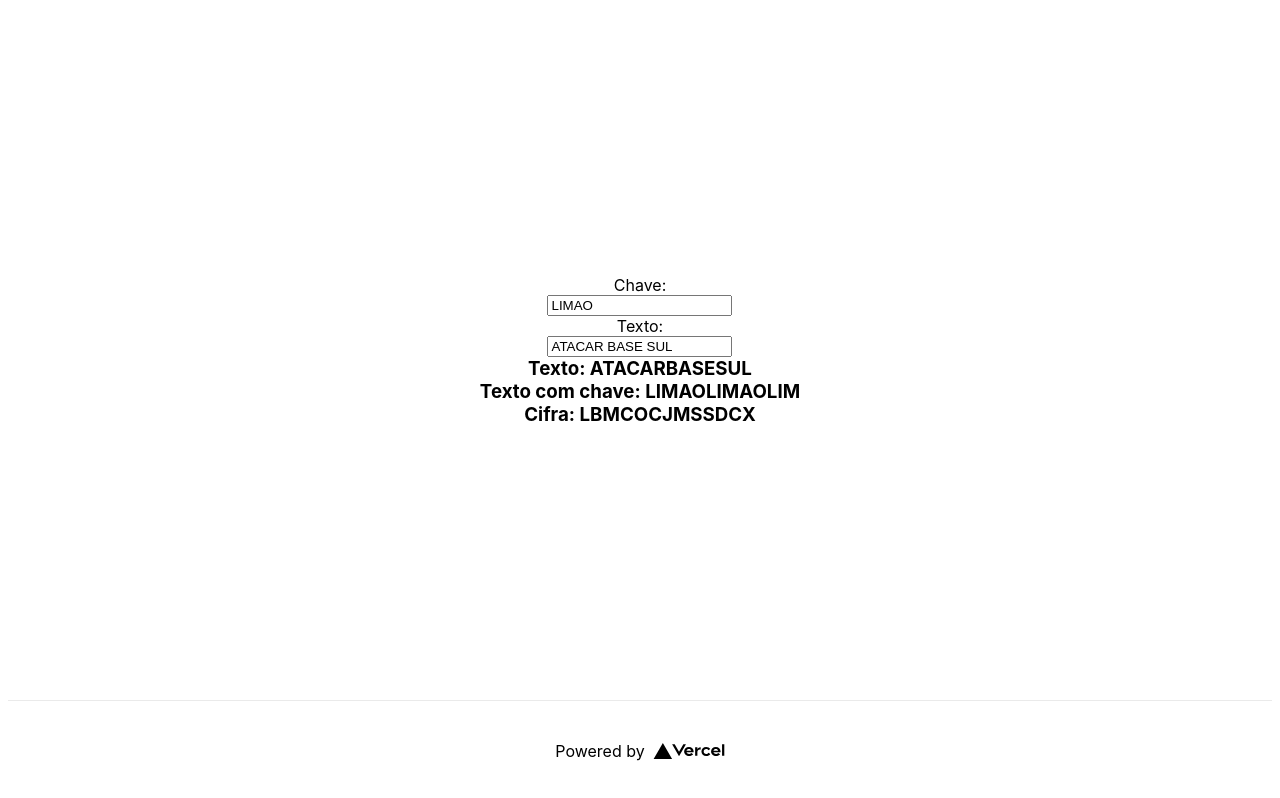
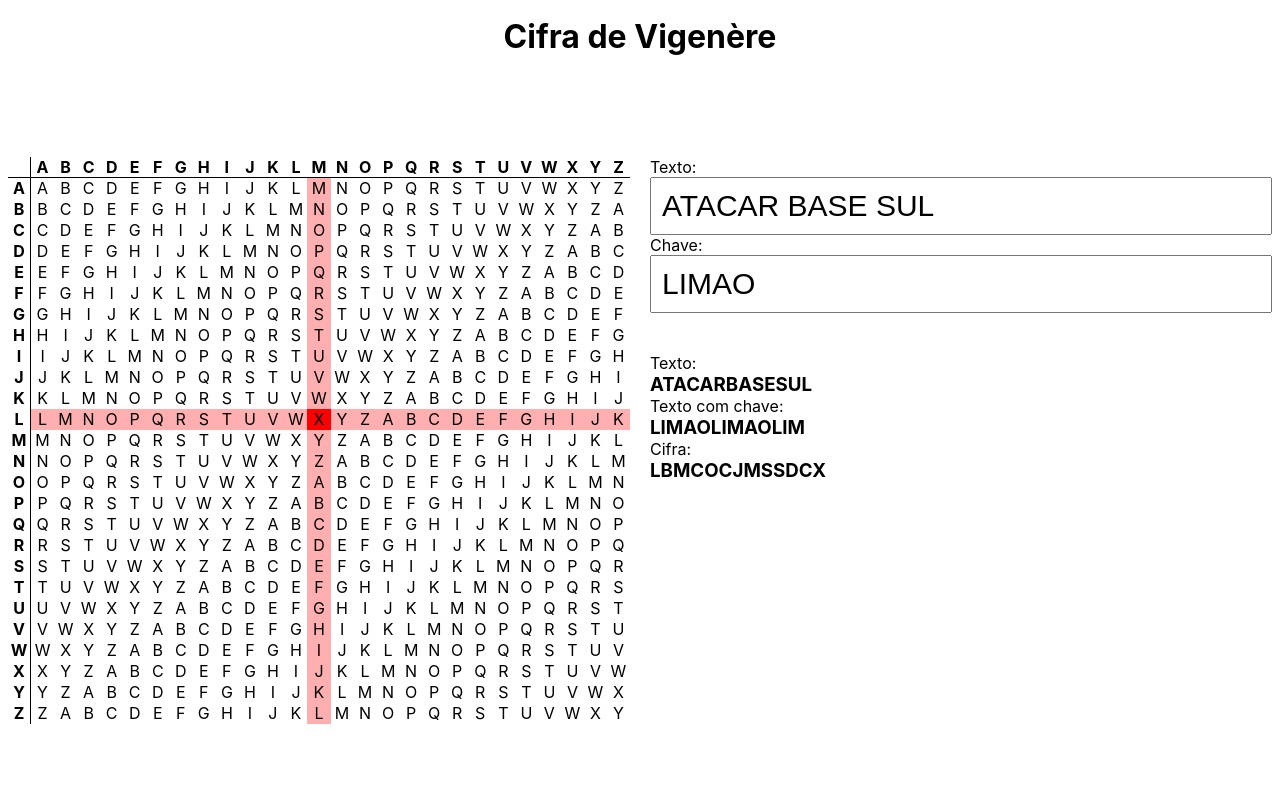
Before and after one commit to matherique/vigenere-chiper, a Next.js app: page / in a window 1280 px wide. Shown: the top 798 px of the page. Built offline with nearby package versions, Linux system fonts and the light colour scheme.

Commit message:
add table animation

```diff
--- a/pages/index.tsx
+++ b/pages/index.tsx
@@ -1,68 +1,116 @@
-import React from 'react'
-import Head from 'next/head'
-import Image from 'next/image'
-import styles from '../styles/Home.module.css'
+import React from "react";
+import Head from "next/head";
+import styles from "../styles/Home.module.css";
 
 const alphabet = "ABCDEFGHIJKLMNOPQRSTUVWXYZ";
-const table = Array.from({ length: 26 }, (_, i) => Array.from({ length: 26 }, (_, j) => alphabet.charAt((j+i) % 26)))
+const table = Array.from({ length: 26 }, (_, i) =>
+  Array.from({ length: 26 }, (_, j) => alphabet.charAt((j + i) % 26))
+);
 
 export default function Home() {
-  const [key, setKey] = React.useState('LIMAO')
-  const [text, setText] = React.useState('ATACAR BASE SUL')
-  const [keyText, setKeyText] = React.useState('')
-  const [cipher, setCipher] = React.useState('')
+  const [key, setKey] = React.useState("LIMAO");
+  const [text, setText] = React.useState("ATACAR BASE SUL");
+  const [keyText, setKeyText] = React.useState("");
+  const [cipher, setCipher] = React.useState("");
+  const [typePos, setTypePos] = React.useState([-1, -1]);
 
   React.useEffect(() => {
-    let textWithNoSpace = text.replace(/ /g, "")
-    let textWithkey = ""
-    let cipherText = ""
-    let size = key.length
+    let textWithNoSpace = text.replace(/ /g, "");
+    let textWithkey = "";
+    let cipherText = "";
+    let size = key.length;
+    let x = -1;
+    let y = -1;
 
-    for(let i = 0; i < textWithNoSpace.length; i++) {
-      const pos = i % size
+    for (let i = 0; i < textWithNoSpace.length; i++) {
+      const pos = i % size;
 
-      let letterFromText = textWithNoSpace.charAt(i)
-      let letterFromKey = key.charAt(pos)
+      let letterFromText = textWithNoSpace.charAt(i);
+      let letterFromKey = key.charAt(pos);
 
-      const y = alphabet.indexOf(letterFromKey)
-      const x = alphabet.indexOf(letterFromText)
+      y = alphabet.indexOf(letterFromKey);
+      x = alphabet.indexOf(letterFromText);
 
-      cipherText += table[y][x]
-      textWithkey += letterFromKey
+      cipherText += table[y][x];
+
+      textWithkey += letterFromKey;
     }
-    setCipher(cipherText)
-    setKeyText(textWithkey)
-  }, [text, key])
+    setTypePos([y, x]);
+    setCipher(cipherText);
+    setKeyText(textWithkey);
+  }, [text, key]);
 
+  function isSelected(x: number, y: number) {
+    if (typePos[0] === y && typePos[1] === x) return styles.selected;
+    return;
+  }
+
+  function isCurrentCol(x: number) {
+    if (typePos[1] === x) return styles.colAndRowSelected;
+  }
+
+  function isCurrentRow(y: number) {
+    if (typePos[0] === y) return styles.colAndRowSelected;
+  }
+
+  function getClassNames(x: number, y: number) {
+    return [isCurrentCol(x), isCurrentRow(y), isSelected(x, y)].join(" ");
+  }
 
   return (
     <div className={styles.container}>
       <Head>
-        <title>Create Next App</title>
+        <title>Cifra de Vigenère</title>
         <meta name="description" content="Generated by create next app" />
         <link rel="icon" href="/favicon.ico" />
       </Head>
-
+      <h1>Cifra de Vigenère</h1>
       <main className={styles.main}>
-        Chave: <input value={key} onChange={e => setKey(e.target.value.toUpperCase())} />
-        Texto: <input value={text} onChange={e => setText(e.target.value.toUpperCase())} />
-        <h3>Texto: {text.replace(/ /g, "")}</h3>
-        <h3>Texto com chave: {keyText}</h3>
-        <h3>Cifra: {cipher}</h3>
+        <div className={styles.left}>
+          <div className={styles.table}>
+            <span className={`${styles.x_line} ${styles.y_line}`}></span>
+            {alphabet.split("").map((l, i) => (
+              <span className={styles.x_line} key={"x" + i}>
+                {l}
+              </span>
+            ))}
+            {table.map((x, i) => {
+              return [
+                <span className={styles.y_line} key={"y" + i}>
+                  {alphabet.charAt(i)}
+                </span>,
+                ...x.map((y, j) => (
+                  <span key={`${i}_${j}`} className={getClassNames(i, j)}>
+                    {y}
+                  </span>
+                )),
+              ];
+            })}
+          </div>
+        </div>
+        <div className={styles.right}>
+          <div>
+            Texto:
+            <input
+              value={text}
+              onChange={(e) => setText(e.target.value.toUpperCase())}
+            />
+            Chave:
+            <input
+              value={key}
+              onChange={(e) => setKey(e.target.value.toUpperCase())}
+            />
+          </div>
+          <div>
+            Texto:
+            <h3>{text.replace(/ /g, "")}</h3>
+            Texto com chave:
+            <h3>{keyText}</h3>
+            Cifra:
+            <h3>{cipher}</h3>
+          </div>
+        </div>
       </main>
-
-      <footer className={styles.footer}>
-        <a
-          href="https://vercel.com?utm_source=create-next-app&utm_medium=default-template&utm_campaign=create-next-app"
-          target="_blank"
-          rel="noopener noreferrer"
-        >
-          Powered by{' '}
-          <span className={styles.logo}>
-            <Image src="/vercel.svg" alt="Vercel Logo" width={72} height={16} />
-          </span>
-        </a>
-      </footer>
     </div>
-  )
+  );
 }
--- a/styles/Home.module.css
+++ b/styles/Home.module.css
@@ -12,105 +12,52 @@
   padding: 5rem 0;
   flex: 1;
   display: flex;
-  flex-direction: column;
+  flex-direction: row;
   justify-content: center;
-  align-items: center;
+  gap: 20px;
 }
 
-.footer {
-  width: 100%;
-  height: 100px;
-  border-top: 1px solid #eaeaea;
-  display: flex;
-  justify-content: center;
-  align-items: center;
+.main > * {
+  flex: 1 1 100%;
 }
 
-.footer a {
-  display: flex;
-  justify-content: center;
-  align-items: center;
-  flex-grow: 1;
+.main .left .table {
+  display: grid;
+  grid-template-columns: repeat(27, 1fr);
+  grid-template-rows: repeat(27, 1fr);
 }
-
-.title a {
-  color: #0070f3;
-  text-decoration: none;
-}
-
-.title a:hover,
-.title a:focus,
-.title a:active {
-  text-decoration: underline;
-}
-
-.title {
-  margin: 0;
-  line-height: 1.15;
-  font-size: 4rem;
-}
-
-.title,
-.description {
+.main .left .table > span {
   text-align: center;
 }
 
-.description {
-  line-height: 1.5;
-  font-size: 1.5rem;
+.x_line,
+.y_line {
+  font-weight: bold;
 }
 
-.code {
-  background: #fafafa;
-  border-radius: 5px;
-  padding: 0.75rem;
-  font-size: 1.1rem;
-  font-family: Menlo, Monaco, Lucida Console, Liberation Mono, DejaVu Sans Mono,
-    Bitstream Vera Sans Mono, Courier New, monospace;
+.x_line {
+  border-bottom: 1px solid black;
+}
+.y_line {
+  border-right: 1px solid black;
 }
 
-.grid {
+.main .right {
   display: flex;
-  align-items: center;
-  justify-content: center;
-  flex-wrap: wrap;
-  max-width: 800px;
-  margin-top: 3rem;
+  flex-direction: column;
+  gap: 40px;
 }
 
-.card {
-  margin: 1rem;
-  padding: 1.5rem;
-  text-align: left;
-  color: inherit;
-  text-decoration: none;
-  border: 1px solid #eaeaea;
-  border-radius: 10px;
-  transition: color 0.15s ease, border-color 0.15s ease;
-  width: 45%;
+.main .table .selected {
+  background-color: #ff0000 !important;
 }
-
-.card:hover,
-.card:focus,
-.card:active {
-  color: #0070f3;
-  border-color: #0070f3;
+.main .table .colAndRowSelected {
+  background-color: #ff000050;
 }
-
-.card h2 {
-  margin: 0 0 1rem 0;
-  font-size: 1.5rem;
-}
-
-.card p {
-  margin: 0;
-  font-size: 1.25rem;
-  line-height: 1.5;
-}
-
-.logo {
-  height: 1em;
-  margin-left: 0.5rem;
+.main input {
+  width: 100%;
+  font-size: 30px;
+  padding: 10px;
 }
 
 @media (max-width: 600px) {
--- a/styles/globals.css
+++ b/styles/globals.css
@@ -3,7 +3,7 @@ body {
   padding: 0;
   margin: 0;
   font-family: -apple-system, BlinkMacSystemFont, Segoe UI, Roboto, Oxygen,
-    Ubuntu, Cantarell, Fira Sans, Droid Sans, Helvetica Neue, sans-serif;
+    Ubuntu, Cantarell, Fira Sans, Droid Sans, Helvetica Neue, monospace;
 }
 
 a {
```
